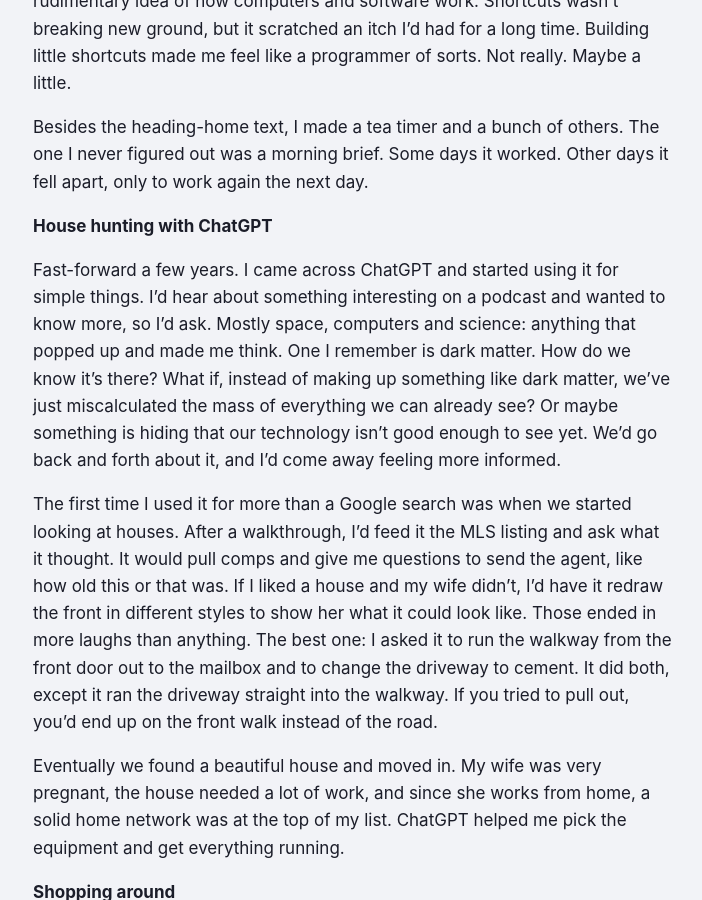
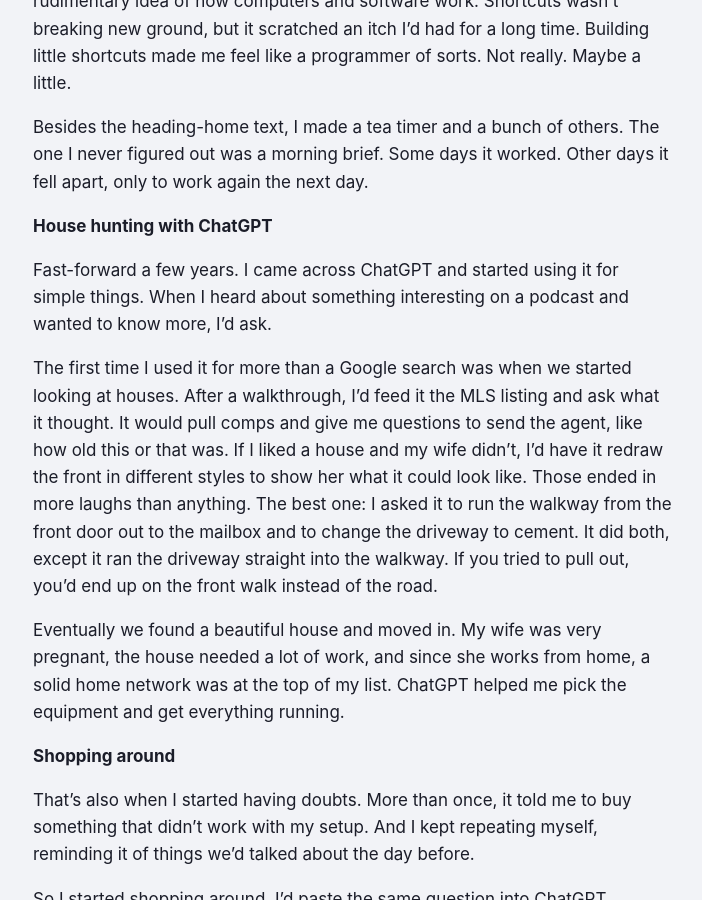
Before and after one commit to steibelapps/steibelapps.github.io, a Jekyll site: the page built from _posts/2026-11-22-before-the-app.md, in a window 1280 px wide and 900 px high, scrolled down 838 px. Shown: the whole window, without its empty margins (287-989 px from the left). Built offline with Jekyll 4.4.1, drawn with Linux system fonts in a browser that asks for light colours.

Commit message:
Nov 22 post: plain past tense for the podcast line; space and dark matter cut
Co-Authored-By: Claude Opus 5.5 <noreply@anthropic.com>
Claude-Session: https://claude.ai/code/session_012svooy2GteLEcifb4fmAAz

```diff
--- a/_posts/2026-11-22-before-the-app.md
+++ b/_posts/2026-11-22-before-the-app.md
@@ -16,7 +16,7 @@ Besides the heading-home text, I made a tea timer and a bunch of others. The one
 
 **House hunting with ChatGPT**
 
-Fast-forward a few years. I came across ChatGPT and started using it for simple things. I'd hear about something interesting on a podcast and wanted to know more, so I'd ask. Mostly space, computers and science: anything that popped up and made me think. One I remember is dark matter. How do we know it's there? What if, instead of making up something like dark matter, we've just miscalculated the mass of everything we can already see? Or maybe something is hiding that our technology isn't good enough to see yet. We'd go back and forth about it, and I'd come away feeling more informed.
+Fast-forward a few years. I came across ChatGPT and started using it for simple things. When I heard about something interesting on a podcast and wanted to know more, I'd ask.
 
 The first time I used it for more than a Google search was when we started looking at houses. After a walkthrough, I'd feed it the MLS listing and ask what it thought. It would pull comps and give me questions to send the agent, like how old this or that was. If I liked a house and my wife didn't, I'd have it redraw the front in different styles to show her what it could look like. Those ended in more laughs than anything. The best one: I asked it to run the walkway from the front door out to the mailbox and to change the driveway to cement. It did both, except it ran the driveway straight into the walkway. If you tried to pull out, you'd end up on the front walk instead of the road.
 
```
